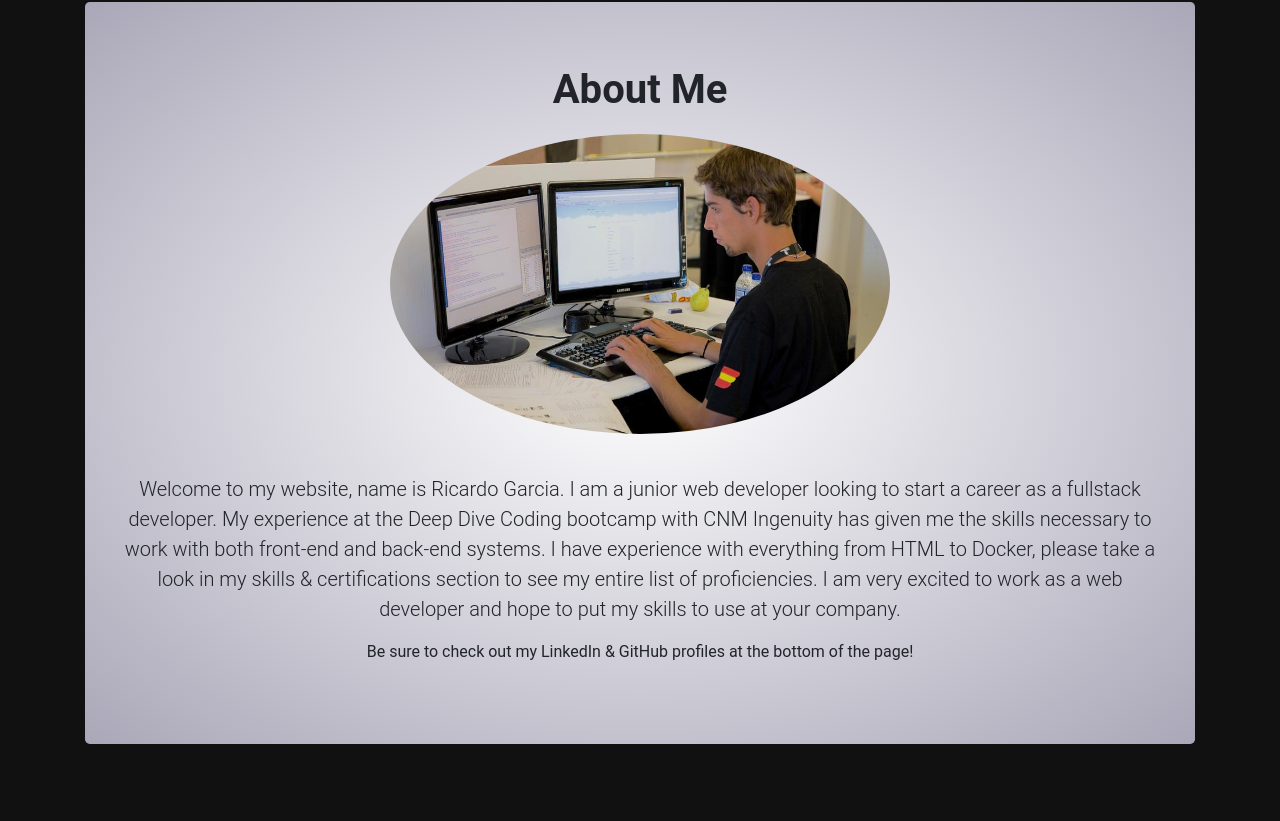
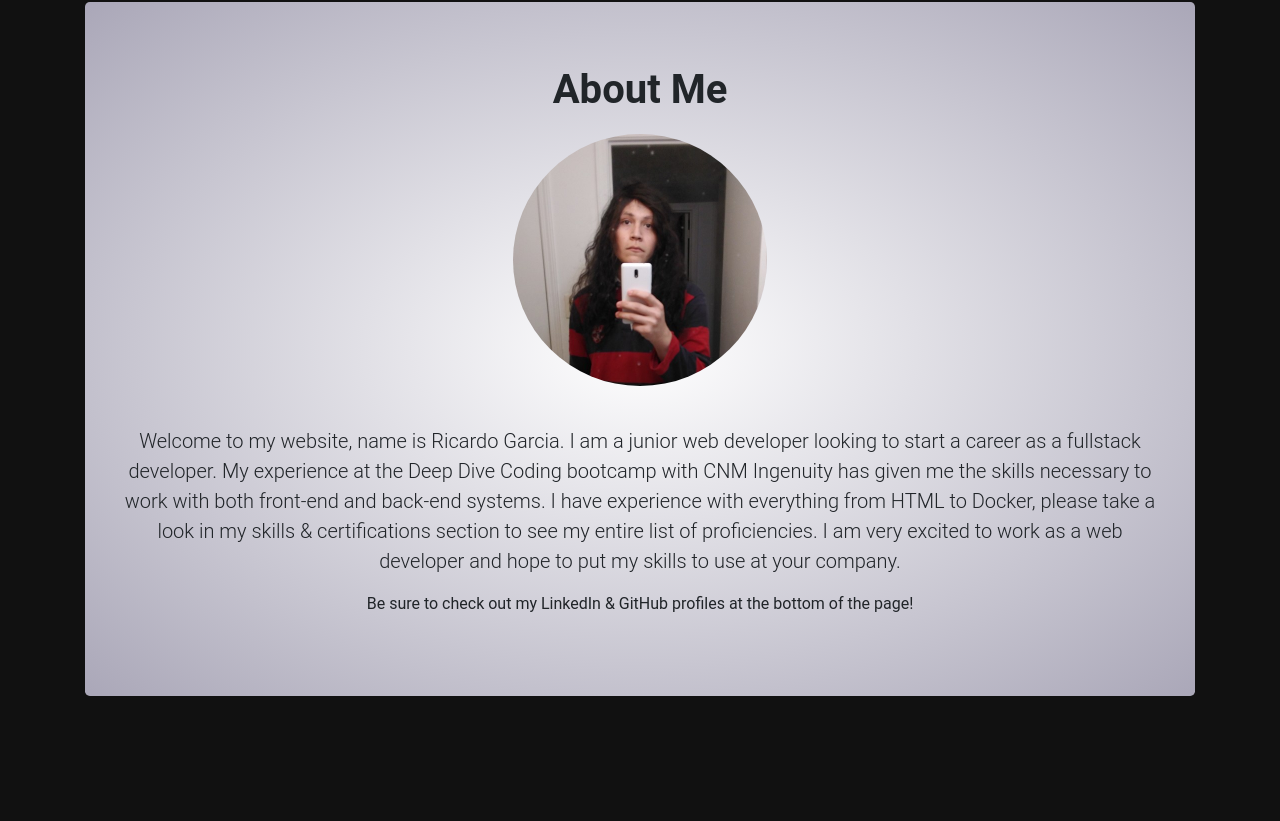
Before and after one commit to Ricardo-boot/ricardogarciaportfolio, a plain HTML site: page public_html/documentation/index.html in a window 1280 px wide. Shown: the part 846-1667 px from the top of the page. Drawn offline with nearby package versions, Linux system fonts and the light colour scheme; some packages are replaced by stand-ins of ours; a script that the page names is missing.

Commit message:
added my picture

```diff
--- a/public_html/documentation/index.html
+++ b/public_html/documentation/index.html
@@ -93,7 +93,7 @@
         <!-- Card image -->
         <div class="mb-4 pb-3">
             <h4 class="card-title h1 pb-2"><strong>About Me</strong></h4>
-            <img src="images/web-developer.jpeg" style="width: 500px; height: 300px" class="round" alt="Ricardo Garcia">
+            <img src="images/me.png" class="round" alt="Ricardo Garcia">
         </div>
 
         <p class="card-text lead">Welcome to my website, name is Ricardo Garcia. I am a junior web developer looking to start a career as a fullstack developer. My experience at the Deep Dive Coding bootcamp with CNM Ingenuity has given me the skills necessary to work with both front-end and back-end systems.
@@ -247,7 +247,6 @@
         <!--/.Slides-->
 
     </div>
-    <!--/.Carousel Wrapper-->
     <!--/.Carousel Wrapper-->
 
     <!--Projects-->
```
